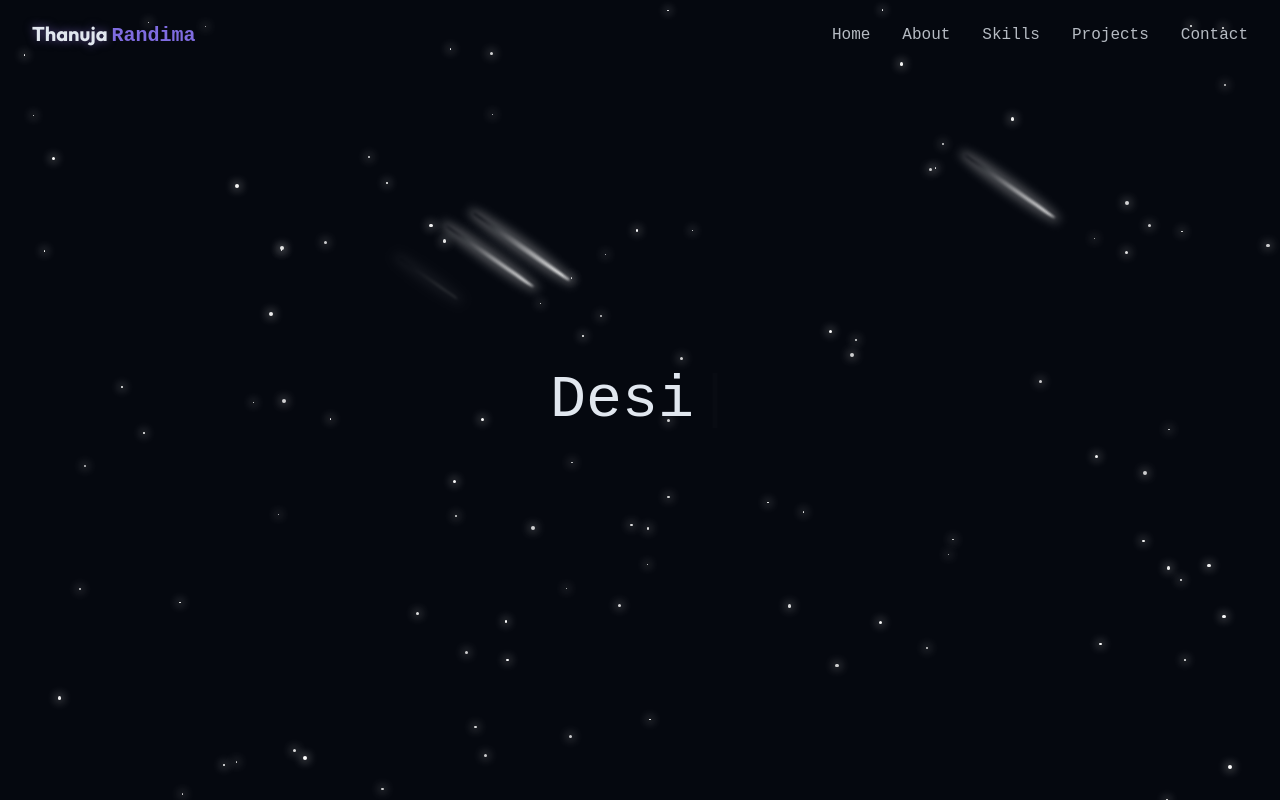
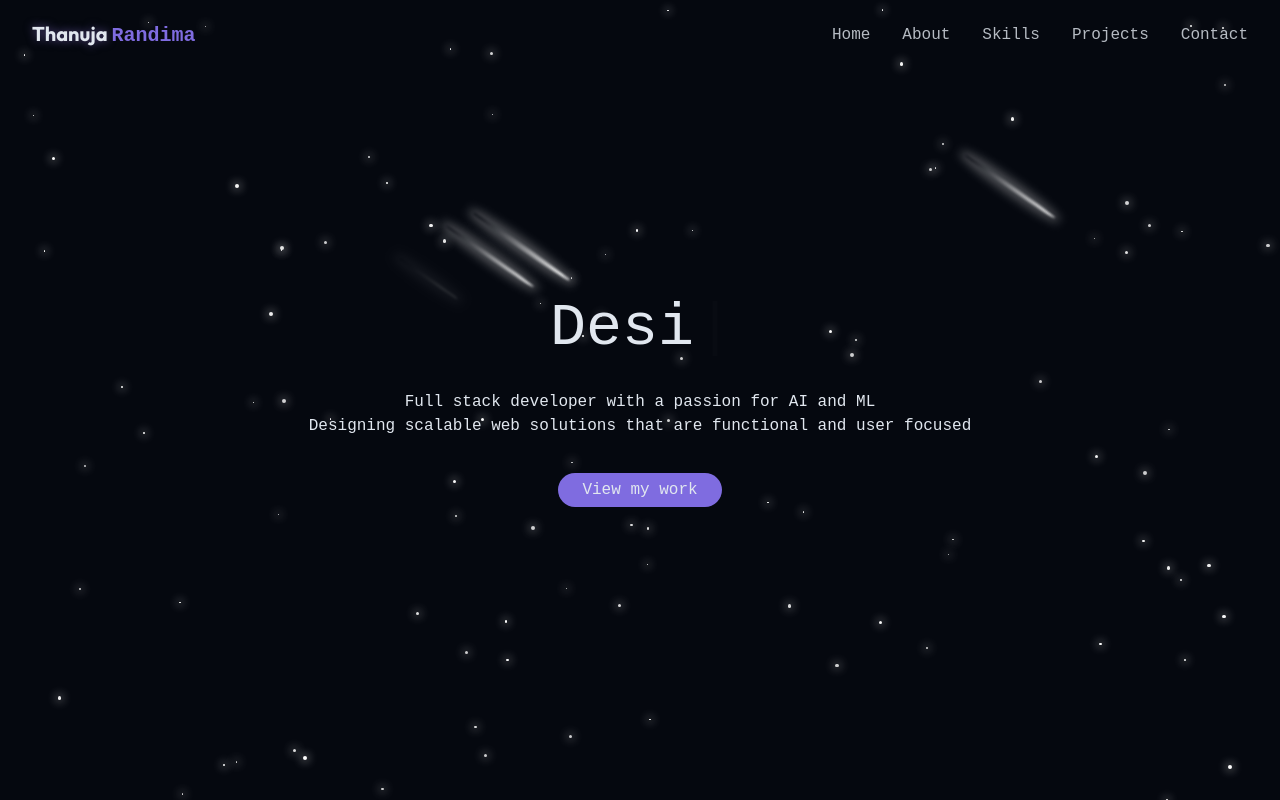
Before and after one commit to ThanujaRandima/portfolio1, a React (Vite) app: page / in a window 1280 px wide. Built offline with nearby package versions, Linux system fonts and the light colour scheme; a web font is replaced by a local one.

Commit message:
hero section button added

```diff
--- a/src/components/Herosection.jsx
+++ b/src/components/Herosection.jsx
@@ -1,5 +1,5 @@
 import { Typewriter } from 'react-simple-typewriter';
-
+import { Github } from 'lucide-react'
 
 export const Herosection = () => {
   return (
@@ -17,6 +17,15 @@ export const Herosection = () => {
                     delaySpeed={1500}
                     />
                 </h1>
+
+                <p className='text-[16px] opacity-0 animate-fade-in-delay-3 pt-2'>Full stack developer with a passion for AI and ML <br />
+                Designing scalable web solutions that are functional and user focused</p>
+
+                <div className='pt-4 opacity-0 animate-fade-in-delay-4'>
+                  <a href="#projects" className='cosmic-button'>
+                    View my work
+                  </a>
+                </div>
             </div>
         </div>
     </section>
```
